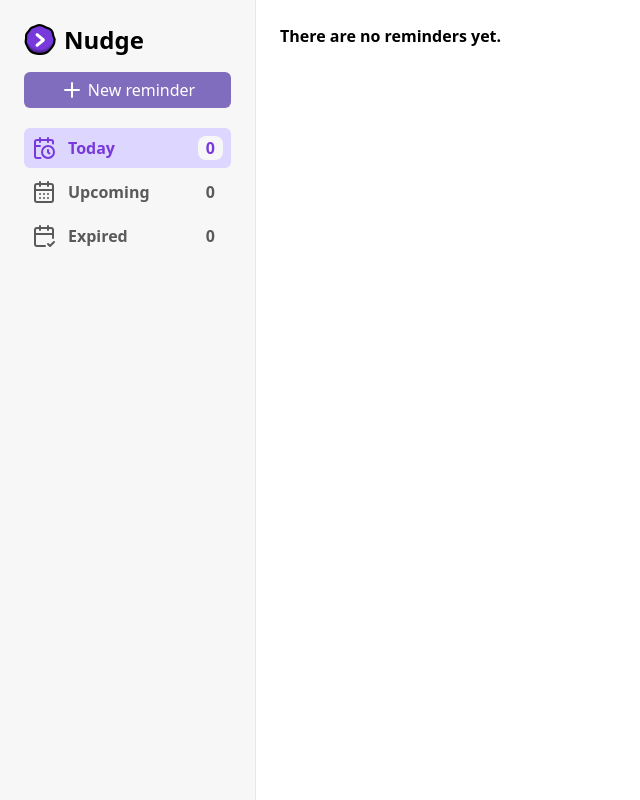
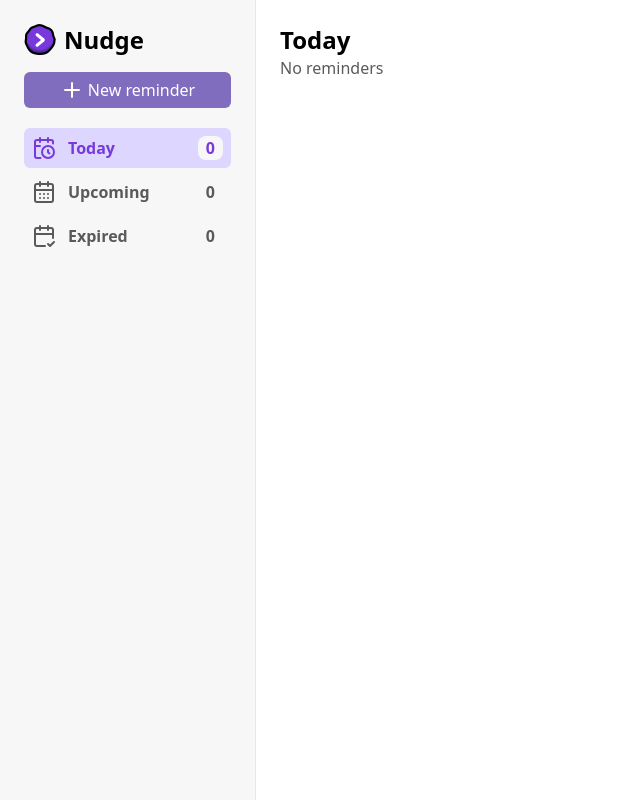
Before and after one commit to LtCocoa/Nudge, a Vue app: page / in a window 1280 px wide. Shown: the whole page, without its empty margins (0-640 px from the left). Built offline with nearby package versions, Linux system fonts and the light colour scheme.

Commit message:
refactoring

```diff
--- a/src/views/ReminderList.vue
+++ b/src/views/ReminderList.vue
@@ -1,9 +1,6 @@
 <template>
   <div class="flex flex-1 flex-col">
-    <div v-if="!hasReminders">
-      <span class="font-semibold">There are no reminders yet.</span>
-    </div>
-    <div v-else class="flex flex-1 flex-col">
+    <div class="flex flex-1 flex-col">
       <div class="font-bold text-2xl">{{ header }}</div>
       <div class="text-text-secondary">{{ remindersCountText }}</div>
 
@@ -28,15 +25,12 @@
 const reminderStore = useAppStore();
 
 const header = computed(() => {
-  return `${ReminderFilter[reminderStore.currentFilter]} reminders`;
-});
-
-const hasReminders = computed(() => {
-  return reminderStore.reminders?.length > 0;
+  return `${ReminderFilter[reminderStore.currentFilter]}`;
 });
 
 const remindersCountText = computed(() => {
   const count = reminderStore.filteredReminders.length;
+  if (!count) return 'No reminders';
   return `${count} ${count > 1 ? 'reminders' : 'reminder'}`;
 });
 
```
